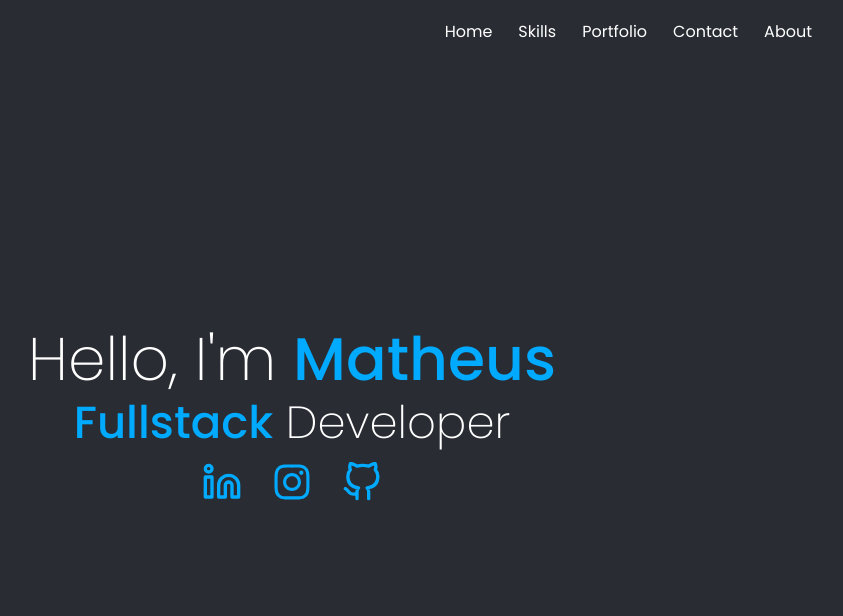
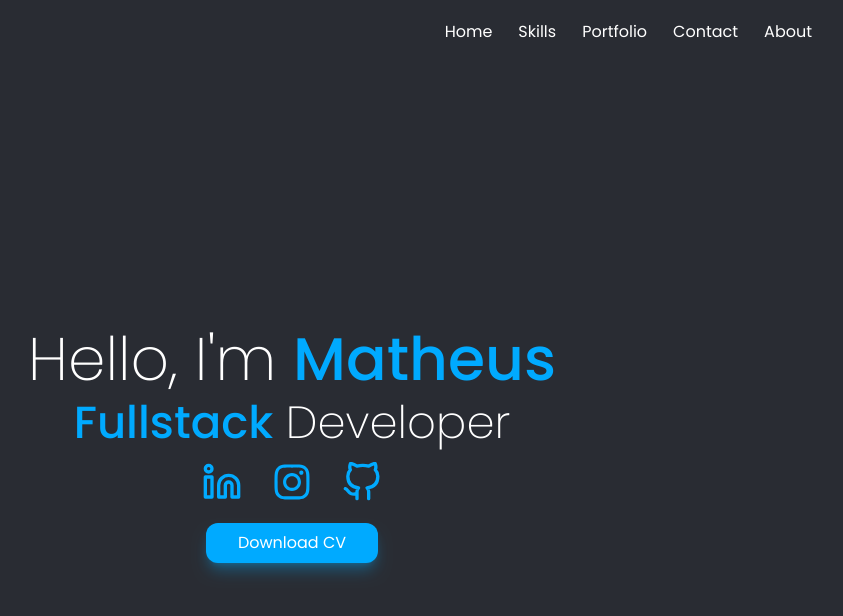
Before and after one commit to Matheus-Aguiarr/portfolio, a React (Vite) app: page / in a window 1280 px wide. Shown: the top 616 px of the page, without its empty margins (348-1191 px from the left). Built offline with nearby package versions, Linux system fonts and the light colour scheme.

Commit message:
ADD download CV

```diff
--- a/src/components/Header/Header.jsx
+++ b/src/components/Header/Header.jsx
@@ -19,7 +19,7 @@ const Header = () => {
       </div>
       <nav className={`nav ${isMenuOpen ? "open" : ""}`}>
         <ul className="nav-list">
-          <li className="nav-item">
+          <li className="nav-item hover:tracking-[.3px] duration-[.5s] hover:text-[var(--main-color)]">
             <a href="#home">Home</a>
           </li>
           <li className="nav-item">
--- a/src/components/Home/Home.jsx
+++ b/src/components/Home/Home.jsx
@@ -27,6 +27,13 @@ const Home = () => {
           <FiGithub size={40} color="var(--main-color)" />
         </a>
       </div>
+
+      <a
+        href=""
+        className="shadow-lg shadow-[#00aaff52] bg-[var(--main-color)] w-[fit-content] m-auto text-[#fff] mt-4 p-2 rounded-xl px-8 hover:bg-[var(--bg-color)] duration-[.5s] hover:text-[var(--main-color)] hover:shadow-[#00aaff8e] hover:tracking-[0.3px]"
+      >
+        Download CV
+      </a>
     </div>
   );
 };
```
